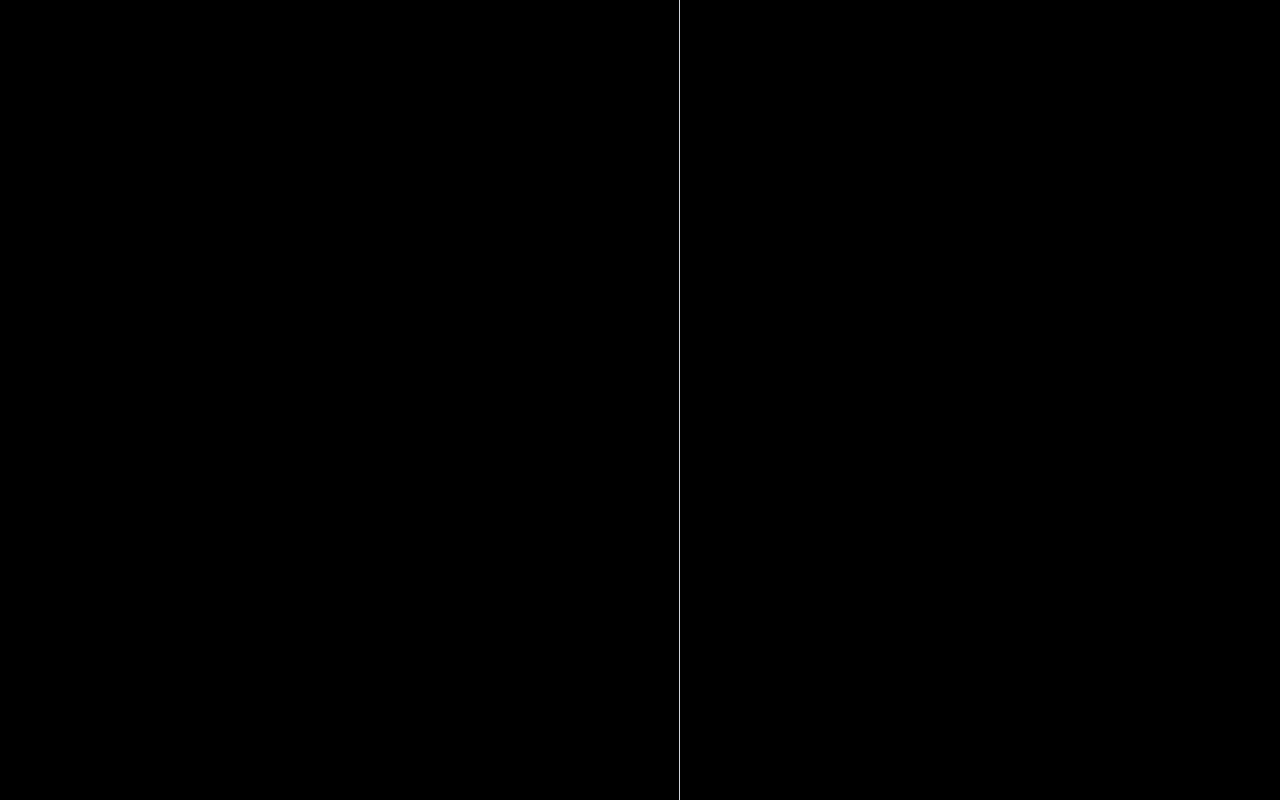
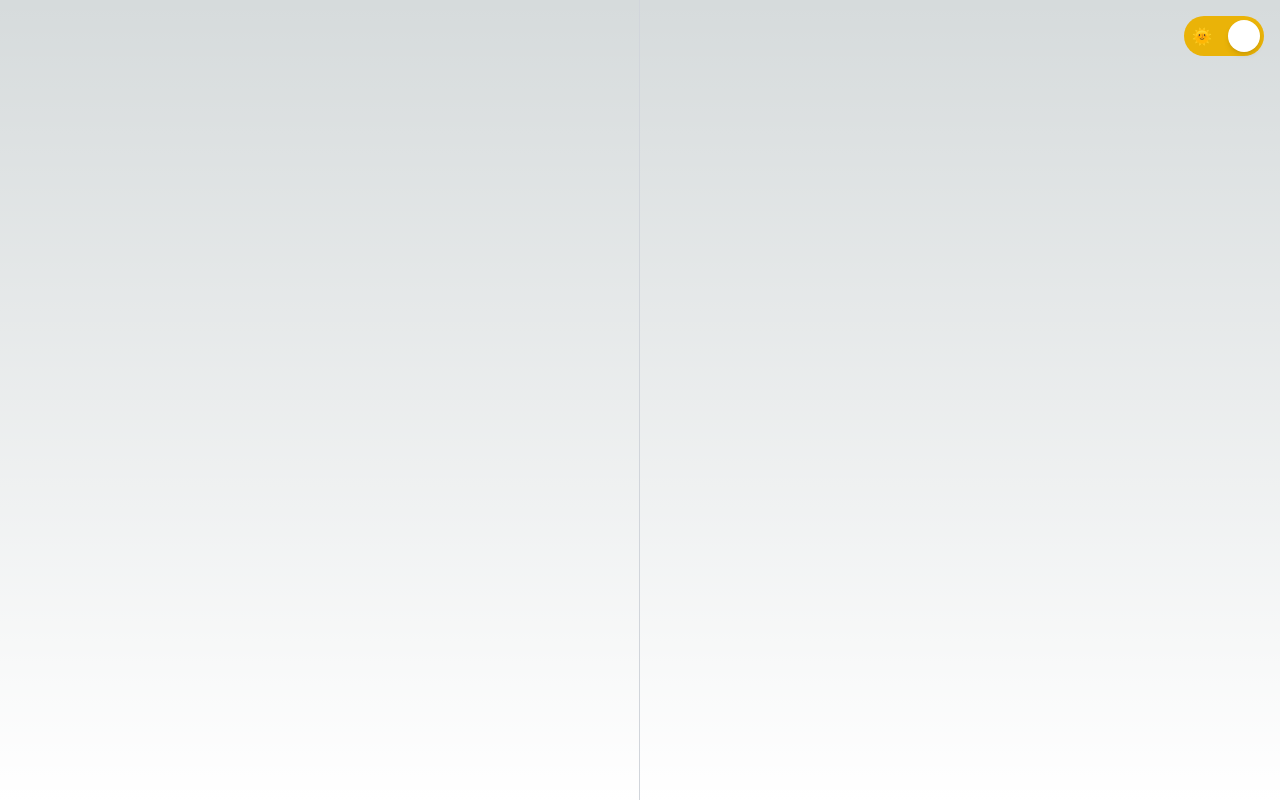
Before and after one commit to Nagi-ovo/Mind4U, a Next.js app in the folder frontend/: page / in a window 1280 px wide. Built offline with nearby package versions, Linux system fonts and the light colour scheme.

Commit message:
feat: theme color

```diff
--- a/frontend/src/app/components/GraphDisplay.tsx
+++ b/frontend/src/app/components/GraphDisplay.tsx
@@ -6,9 +6,10 @@ interface GraphProps {
     nodes: Array<{ data: { id: string, [key: string]: any } }>,
     edges: Array<{ data: { source: string, target: string, [key: string]: any } }>
   };
+  theme: string; // Add theme prop
 }
 
-const GraphDisplay: React.FC<GraphProps> = ({ elements }) => {
+const GraphDisplay: React.FC<GraphProps> = ({ elements, theme }) => {
   const cyContainer = useRef<HTMLDivElement>(null);
   const [cy, setCy] = useState<cytoscape.Core>();
 
@@ -23,7 +24,7 @@ const GraphDisplay: React.FC<GraphProps> = ({ elements }) => {
             style: {
               'background-color': 'data(color)',
               'label': 'data(label)',
-              'color': '#000'
+              'color': theme === 'light' ? '#000' : '#FFF' // Use theme to set text color
             }
           },
           {
@@ -33,7 +34,8 @@ const GraphDisplay: React.FC<GraphProps> = ({ elements }) => {
               'target-arrow-color': 'data(color)',
               'curve-style': 'bezier',
               'target-arrow-shape': 'triangle',
-              'label': 'data(label)'
+              'label': 'data(label)',
+              'color': theme === 'light' ? '#000' : '#FFF' // Use theme to set text color
             }
           }
         ],
@@ -85,9 +87,27 @@ const GraphDisplay: React.FC<GraphProps> = ({ elements }) => {
 
       cy.layout({ name: 'grid' }).run();
     }
-  }, [elements, cy]); // Dependencies
+  }, [elements, cy, theme]);
 
-  return <div ref={cyContainer} className="flex-1" />;
+  useEffect(() => {
+    if (cy) {
+      cy.style()
+        .selector('node')
+        .style({
+          'color': theme === 'light' ? '#000' : '#FFF'
+        })
+        .update();
+
+      cy.style()
+        .selector('edge')
+        .style({
+          'color': theme === 'light' ? '#000' : '#FFF'
+        })
+        .update();
+    }
+  }, [theme, cy]);
+
+  return <div ref={cyContainer} className="flex-1 h-full" />;
 };
 
 export default GraphDisplay;
--- /dev/null
+++ b/frontend/src/app/components/ThemeToggleButton.tsx
@@ -0,0 +1,40 @@
+import React from 'react';
+
+interface ThemeToggleButtonProps {
+  theme: string;
+  toggleTheme: () => void;
+}
+
+const ThemeToggleButton: React.FC<ThemeToggleButtonProps> = ({ theme, toggleTheme }) => {
+  return (
+    <div
+      className={`relative w-20 h-10 rounded-full transition-colors duration-300 cursor-pointer ${
+        theme === 'light' ? 'bg-yellow-500' : 'bg-blue-800'
+      }`}
+      onMouseUp={toggleTheme}
+      onTouchEnd={toggleTheme}
+    >
+      <div
+        className={`absolute top-1 left-1 w-8 h-8 rounded-full bg-white shadow-md transform transition-transform duration-300 ${
+          theme === 'light' ? 'translate-x-10' : ''
+        }`}
+      ></div>
+      <span
+        className={`absolute left-2 top-1/2 transform -translate-y-1/2 ${
+          theme === 'light' ? 'opacity-100' : 'opacity-0'
+        } transition-opacity duration-300`}
+      >
+        🌞
+      </span>
+      <span
+        className={`absolute right-2 top-1/2 transform -translate-y-1/2 ${
+          theme === 'light' ? 'opacity-0' : 'opacity-100'
+        } transition-opacity duration-300`}
+      >
+        🌜
+      </span>
+    </div>
+  );
+};
+
+export default ThemeToggleButton;
--- a/frontend/src/app/page.tsx
+++ b/frontend/src/app/page.tsx
@@ -1,13 +1,26 @@
 'use client';
-import React, { useState } from 'react';
+import React, { useState, useEffect } from 'react';
 import Head from 'next/head';
 import dynamic from 'next/dynamic';
 import TextInput from './components/TextInput'; // Adjust path as needed
+import ThemeToggleButton from './components/ThemeToggleButton'; // Import the new component
 
 const GraphDisplay = dynamic(() => import('./components/GraphDisplay'), { ssr: false });
 
 const Home: React.FC = () => {
   const [elements, setElements] = useState<{ nodes: any[], edges: any[] }>({ nodes: [], edges: [] });
+  const [theme, setTheme] = useState('light'); // Default theme is light
+  const [isClient, setIsClient] = useState(false);
+
+  useEffect(() => {
+    const preferredTheme = window.matchMedia('(prefers-color-scheme: dark)').matches ? 'dark' : 'light';
+    setTheme(preferredTheme);
+    setIsClient(true);
+  }, []);
+
+  useEffect(() => {
+    document.documentElement.setAttribute('data-theme', theme);
+  }, [theme]);
 
   const handleTextSubmit = async (text: string) => {
     const apiUrl = process.env.NEXT_PUBLIC_API_URL;
@@ -23,14 +36,29 @@ const Home: React.FC = () => {
       .catch(err => console.error('Failed to fetch graph data:', err));
   };
 
+  const toggleTheme = () => {
+    setTheme(prevTheme => (prevTheme === 'light' ? 'dark' : 'light'));
+  };
+
+  if (!isClient) {
+    return null; // Avoid rendering on the server side
+  }
+
   return (
     <>
       <Head>
         <title>Text to Graph</title>
       </Head>
-      <div className="flex h-screen">
-        <TextInput onTextSubmit={handleTextSubmit} />
-        <GraphDisplay elements={elements} />
+      <div className="flex h-screen overflow-hidden">
+        <div className="flex-1 flex flex-col overflow-auto">
+          <TextInput onTextSubmit={handleTextSubmit} />
+        </div>
+        <div className="flex-1 overflow-auto">
+          <GraphDisplay elements={elements} theme={theme} /> {/* Pass theme to GraphDisplay */}
+        </div>
+        <div className="absolute top-4 right-4 flex items-center">
+          <ThemeToggleButton theme={theme} toggleTheme={toggleTheme} />
+        </div>
       </div>
     </>
   );
--- a/frontend/src/styles/globals.css
+++ b/frontend/src/styles/globals.css
@@ -8,12 +8,10 @@
   --background-end-rgb: 255, 255, 255;
 }
 
-@media (prefers-color-scheme: light) {
-  :root {
-    --foreground-rgb: 255, 255, 255;
-    --background-start-rgb: 0, 0, 0;
-    --background-end-rgb: 0, 0, 0;
-  }
+[data-theme="dark"] {
+  --foreground-rgb: 255, 255, 255;
+  --background-start-rgb: 0, 0, 0;
+  --background-end-rgb: 0, 0, 0;
 }
 
 body {
@@ -24,6 +22,7 @@ body {
       rgb(var(--background-end-rgb))
     )
     rgb(var(--background-start-rgb));
+  transition: background-color 0.3s, color 0.3s;
 }
 
 @layer utilities {
```
Also changed, not shown: 1 other file (tests, documents, lock files or other folders).
